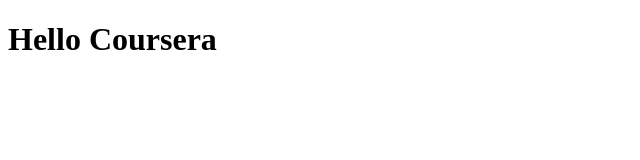
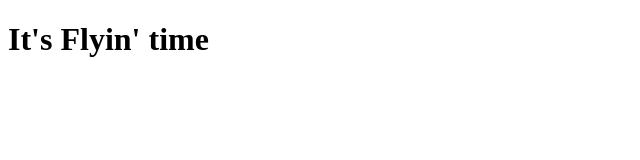
Before and after one commit to FlyPurgatorio/Coursera-test, a plain HTML site: page site/index.html in a window 1280 px wide. Shown: the whole page, without its empty margins (0-640 px from the left). Drawn offline with Linux system fonts and the light colour scheme.

Commit message:
Small addition to page content.

```diff
--- a/site/index.html
+++ b/site/index.html
@@ -6,6 +6,6 @@
 	<title>Hello Coursera</title>
 </head>
 <body>
-<h1>Hello Coursera</h1>
+<h1>It's Flyin' time</h1>
 </body>
 </html>
```
